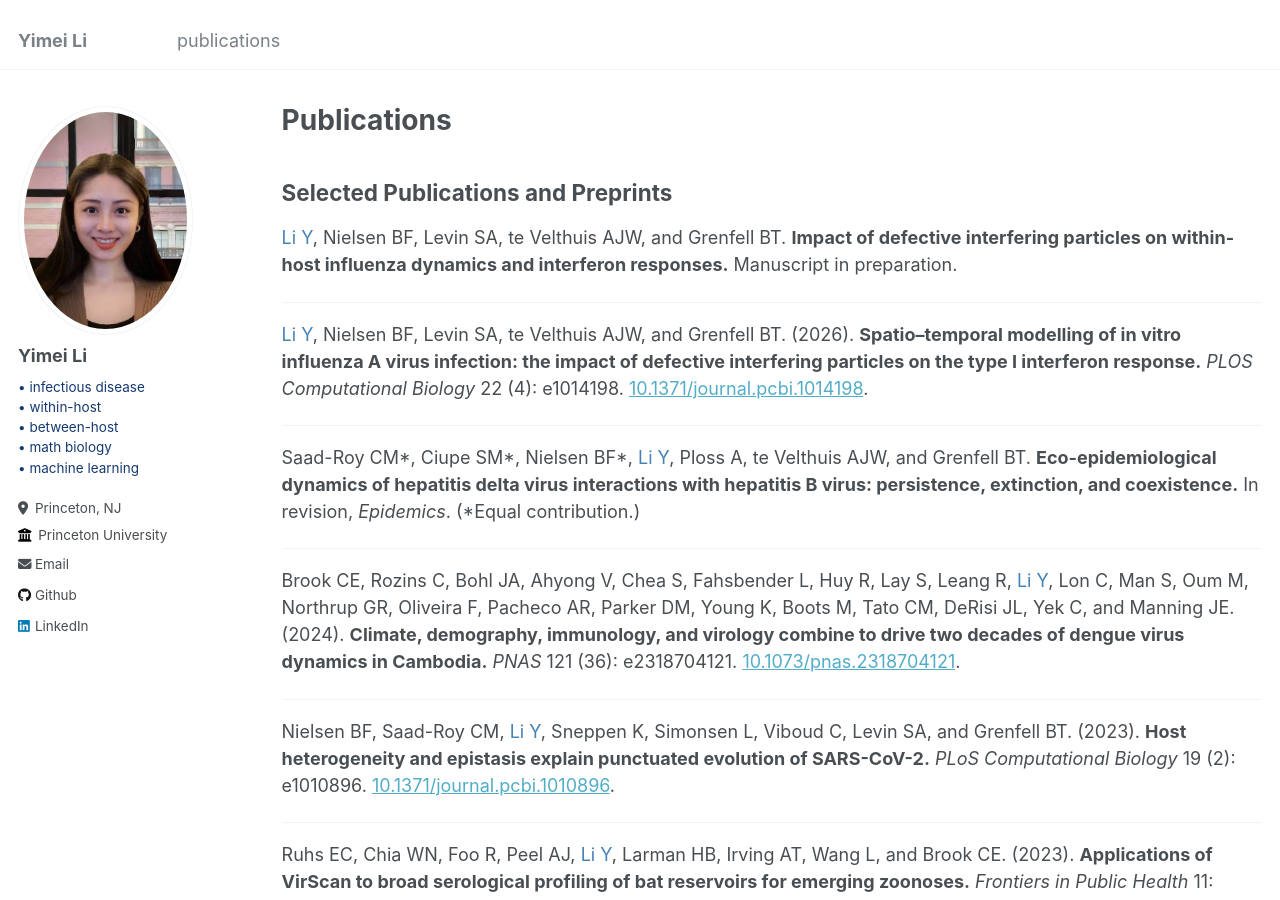
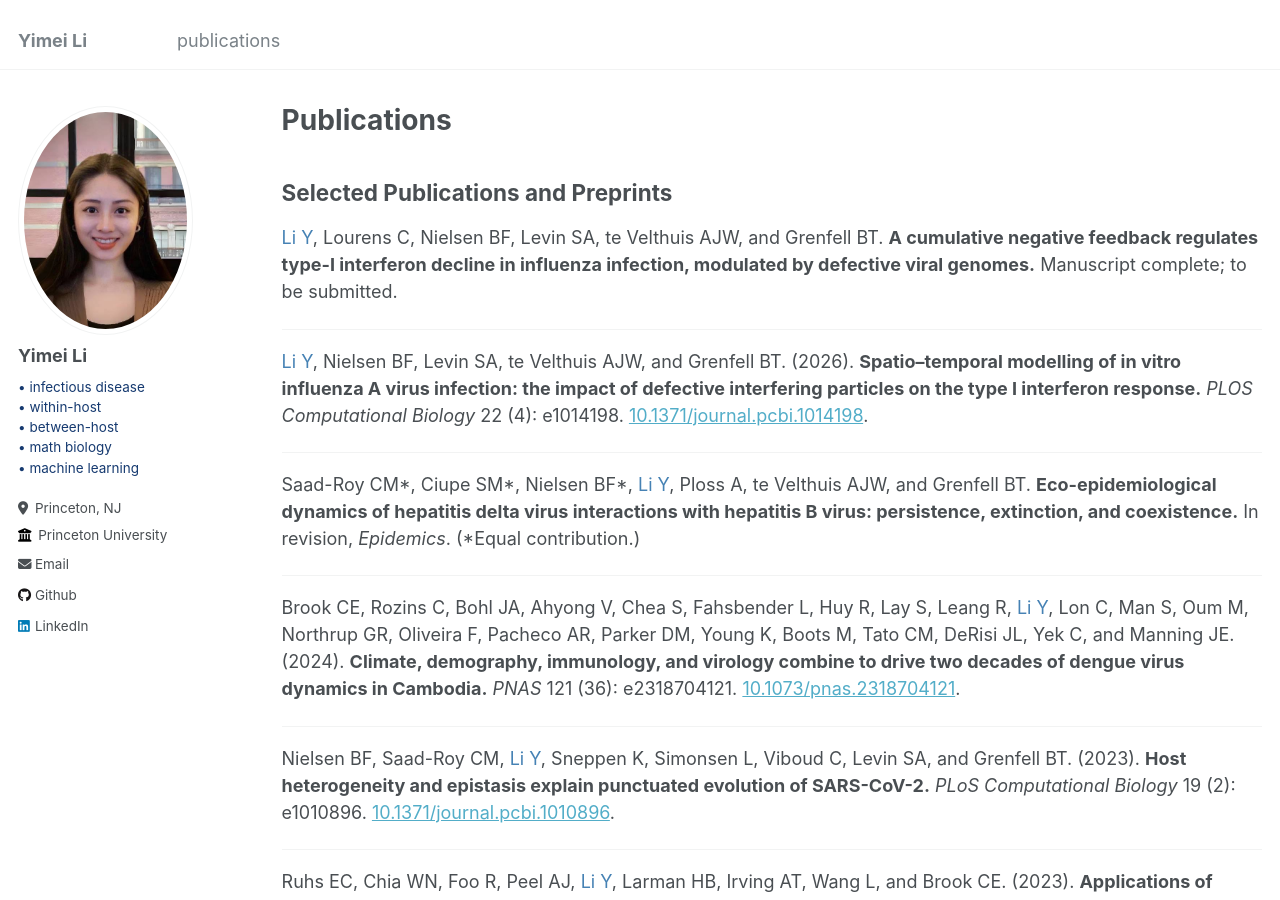
Before and after one commit to yimei-li/yimei-li.github.io, a Jekyll site: the page built from _pages/publications.md, in a window 1280 px wide and 900 px high. Built offline with Jekyll 4.4.1, drawn with Linux system fonts in a browser that asks for light colours.

Commit message:
Update whole-host DVG/IFN paper: new title, authors, manuscript complete
Co-Authored-By: Claude Opus 5.5 <noreply@anthropic.com>

```diff
--- a/_pages/publications.md
+++ b/_pages/publications.md
@@ -7,7 +7,7 @@ author_profile: true
 
 ## Selected Publications and Preprints
 
-<span style="color:steelblue">Li Y</span>, Nielsen BF, Levin SA, te Velthuis AJW, and Grenfell BT. **Impact of defective interfering particles on within-host influenza dynamics and interferon responses.** Manuscript in preparation.
+<span style="color:steelblue">Li Y</span>, Lourens C, Nielsen BF, Levin SA, te Velthuis AJW, and Grenfell BT. **A cumulative negative feedback regulates type-I interferon decline in influenza infection, modulated by defective viral genomes.** Manuscript complete; to be submitted.
 
 ---
 
```
